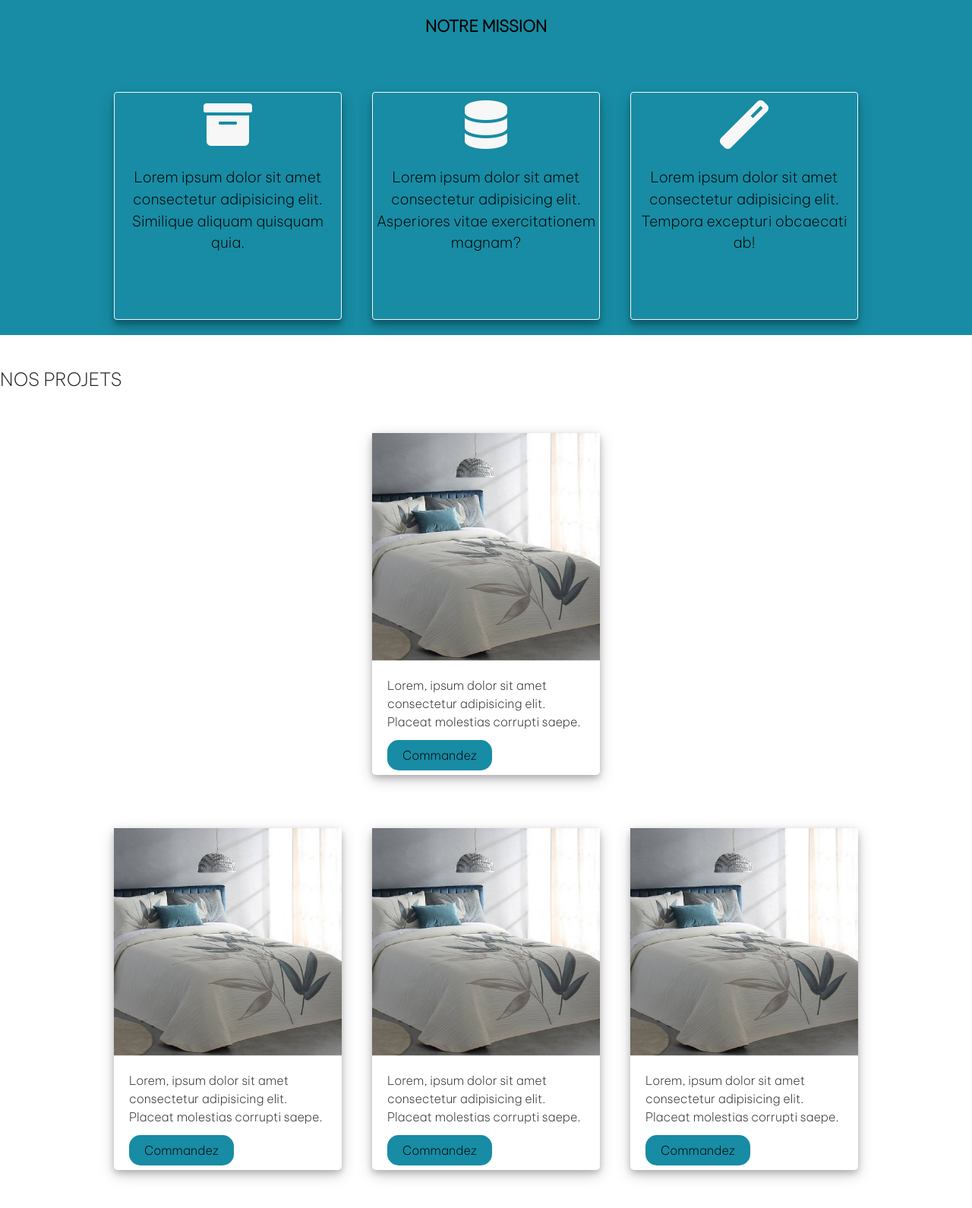
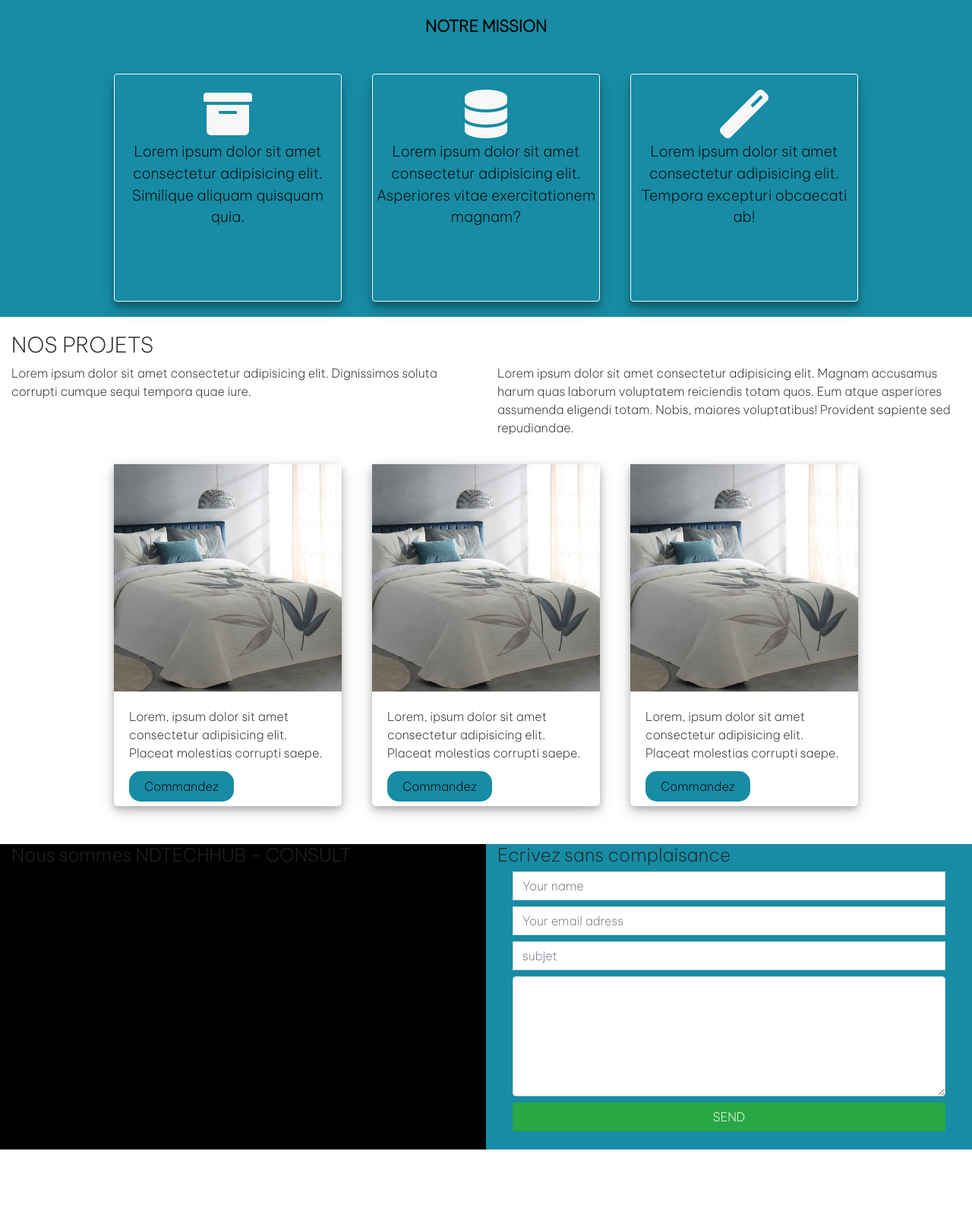
Before and after one commit to NoelGamaliel/new-projet, a PHP site: page / in a window 1280 px wide. Shown: the part 641-2231 px from the top of the page at 76% size. After the commit the page ends 2154 px from the top, so only its background shows below. Run offline with PHP 8.4, Linux system fonts and the light colour scheme.

Commit message:
Modification du section About-As, ainsi l'ajout du form contact

```diff
--- a/index.html
+++ b/index.html
@@ -37,26 +37,25 @@
 
         <div class="bannier__page">
             <br><br><br><br><br>
+            <div class="container-fluid">
                 <h2>NDTechHUB - Consult</h2>
                 <p>
                     Lorem, ipsum dolor sit amet consectetur adipisicing elit. Ducimus expedita laborum qui?,<br>
                     Lorem ipsum dolor sit amet consectetur adipisicing elit. Enim voluptate placeat impedit tempora quos. <br>
                     Lorem ipsum dolor sit amet consectetur adipisicing elit. Recusandae nam nostrum repellendus ab non!
                 </p>
-
                 <a href="">Pour plus d'information »</a>
-
-
+            </div>
         </div>
         <!-- ENd Banniere de la page -->
 
         <!-- Notre mission-->
         <div class="mission__text">
             <br>
+            <div class="container-fluid">
                 <h4>Notre Mission</h4>
-            <br><br>
-            <h5></h5>
-            <div class="mission__card">
+                <br>
+                <div class="mission__card mb-2">
                     <div class="mission__item">
                         <i class="fa fa-archive fa-4x color__icone" aria-hidden="true" ></i>
                         <p>
@@ -76,26 +75,24 @@
                         </p>
                     </div>
                 </div>
-
+            </div>
         </div>
         <!-- END notre mission-->
 
         <!-- Mes Projets -->
             <div class="projet__title">
-                <br>
-                    <h4> NOS PROJETS</h4>
-                <br><br>
-                <div class="container__projets">
-
+                <div class="container-fluid">
+                    <h3>NOS PROJETS</h3>
+                    <div class="row">
+                        <div class="col">
+                            <p>
+                                Lorem ipsum dolor sit amet consectetur adipisicing elit. Dignissimos soluta corrupti cumque sequi tempora quae iure.
+                            </p>
                         </div>
-                <div class="container__projets">
-                    <div class="card__projets">
-                        <div class="card__projets__item">
-                            <img src="./public/img/couvre-lit.jfif" alt="" height="300px" width="300px">
+                        <div class="col">
                             <p>
-                                    Lorem, ipsum dolor sit amet consectetur adipisicing elit. Placeat molestias corrupti saepe.
+                                Lorem ipsum dolor sit amet consectetur adipisicing elit. Magnam accusamus harum quas laborum voluptatem reiciendis totam quos. Eum atque asperiores assumenda eligendi totam. Nobis, maiores voluptatibus! Provident sapiente sed repudiandae.
                             </p>
-                            <a href="#">Commandez</a>
                         </div>
                     </div>
                 </div>
@@ -136,7 +133,32 @@
         <!-- END About As -->
 
         <!-- Conctact -->
+            <section class="contact_column">
+                <div class="container-fluid">
+                    <div class="row">
+                        <div class="col contact_iframe">
+                            <h4>Nous sommes NDTECHHUB - CONSULT</h4> <br>
+                            <iframe src="" frameborder="0">
+                                Bonjour à tous...
+                            </iframe>
+                        </div>
+                        <div class="col contact_form">
+                            <h4>Ecrivez sans complaisance</h4>
+                            <div class="form_items">
+                                <form action="/action_page.php">
+                                    <input class="form-control rounded-0 mb-2" type="text" placeholder="Your name" aria-label="default input example">
+                                    <input class="form-control rounded-0 mb-2" type="email" placeholder="Your email adress" aria-label="default input example">
+                                    <input class="form-control rounded-0 mb-2" type="email" placeholder="subjet" aria-label="default input example">
 
+                                    <textarea class="form-control mb-2" id="exampleFormControlTextarea1" rows="6"></textarea>
+
+                                    <button type="submit" class="btn btn-success rounded-0 mb-4" style="width: 100%;"> SEND</button>
+                                </form>
+                            </div>
+                        </div>
+                    </div>
+                </div>
+            </section>
 
         <!-- END Contact -->
 
--- a/public/css/style.css
+++ b/public/css/style.css
@@ -165,7 +165,7 @@ body {
 
 /* ==================== Mes Projets =================== */
 
-.container__projets {
+.projet__title {
     display: flex;
     flex-direction: row;
     justify-content: center;
@@ -175,7 +175,8 @@ body {
     border-radius: 5px 5px 5px 5px;
     box-shadow: 0 4px 8px 0 rgba(0, 0, 0, 0.2), 0 6px 20px 0 rgba(0, 0, 0, 0.19);
     margin-bottom: 50px;
-    width: 300px;
+    margin: 0 20px;
+    width: 600px;
     height: 450px;
 }
 .card__projets__item img {
@@ -234,7 +235,20 @@ body {
     color: black;
 }
 
+/* ===================== Contact ============================== */
+.contact_column {
+    background-color: #178CA4;
+    margin-bottom: 20px;
+}
+.contact_iframe {
+    background-color: #000000;
+}
+.form_items {
+    margin: 0px 20px;
+}
 
+
+/* ===================== END Contact =========================== */
 
  /* ==================== Animation de la page ================= */
 @keyframes mon__animation {
@@ -254,12 +268,9 @@ hr {
     border: none;
     margin: auto;
   }
-i {
-    margin-bottom: 20px;
-    margin-top: 10px;
-}
 .color__icone {
     color: #f7f7f7;
+    margin-top: 20px;
 }
 
 footer {
```
Lines whose indentation alone changed are shown as unchanged.
